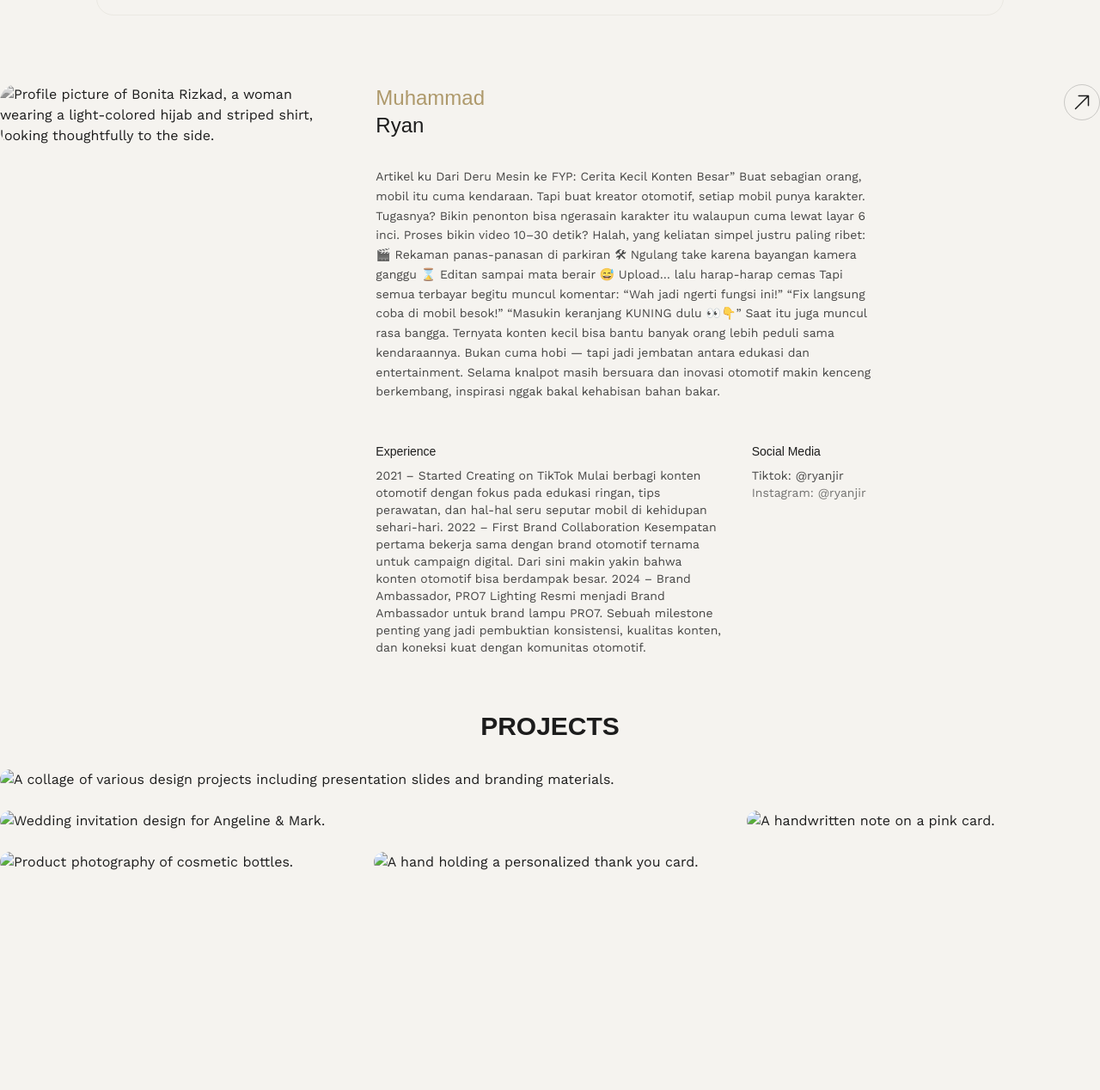
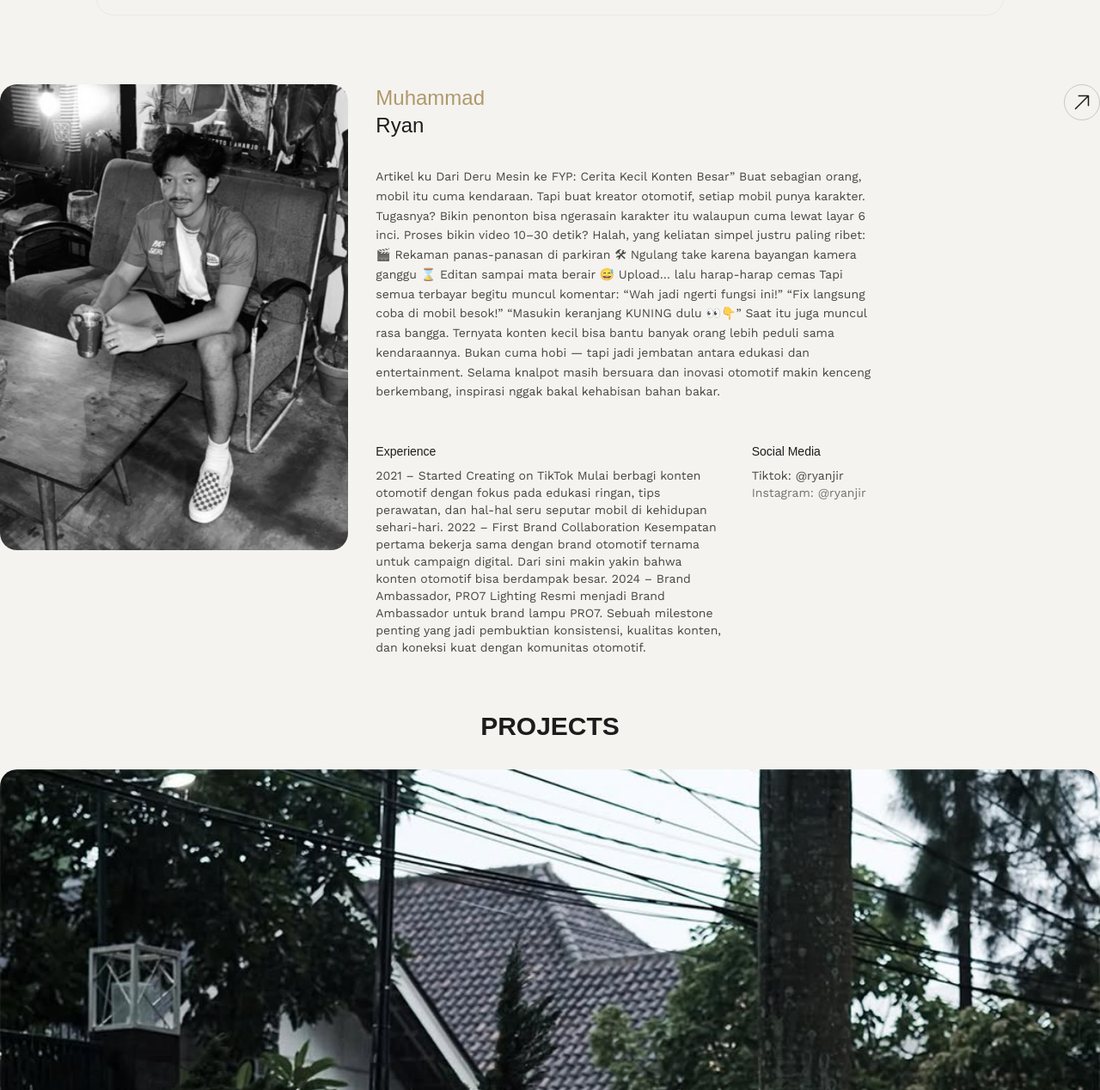
Before and after one commit to Syahrul237/Ryan, a plain HTML site: page index.html in a window 1280 px wide. Shown: the part 412-1680 px from the top of the page at 86% size. Before the commit the page ends 1427 px from the top, so only its background shows below. Drawn offline with nearby package versions, Linux system fonts and the light colour scheme; a web font is replaced by a local one.

Commit message:
Update image source paths in index.html

```diff
--- a/index.html
+++ b/index.html
@@ -87,7 +87,7 @@
 </header>
 <section class="mt-8 grid grid-cols-1 md:grid-cols-3 gap-8">
 <div class="md:col-span-1">
-<img alt="Profile picture of Bonita Rizkad, a woman wearing a light-colored hijab and striped shirt, looking thoughtfully to the side." class="w-full h-auto object-cover rounded-xl grayscale" loading="lazy" src="images/Screenshot 2025-12-06 064610.JPG"/>
+<img alt="Profile picture of Bonita Rizkad, a woman wearing a light-colored hijab and striped shirt, looking thoughtfully to the side." class="w-full h-auto object-cover rounded-xl grayscale" loading="lazy" src="Screenshot 2025-12-06 064610.JPG"/>
 </div>
 <div class="md:col-span-2 space-y-8 text-sm">
 <div class="flex justify-between items-start">
@@ -148,19 +148,19 @@ Resmi menjadi Brand Ambassador untuk brand lampu PRO7. Sebuah milestone penting
 <h2 class="font-unbounded text-3xl font-bold mb-8 text-center">PROJECTS</h2>
 <div class="grid grid-cols-1 md:grid-cols-2 lg:grid-cols-3 gap-6">
 <div class="lg:col-span-3">
-<img alt="A collage of various design projects including presentation slides and branding materials." class="w-full h-auto object-cover rounded-xl" loading="lazy" src="images/IMG_1620.JPG"/>
+<img alt="A collage of various design projects including presentation slides and branding materials." class="w-full h-auto object-cover rounded-xl" loading="lazy" src="IMG_1620.JPG"/>
 </div>
 <div class="md:col-span-2">
-<img alt="Wedding invitation design for Angeline &amp; Mark." class="w-full h-auto object-cover rounded-xl" loading="lazy" src="images/IMG_1621.JPG"/>
+<img alt="Wedding invitation design for Angeline &amp; Mark." class="w-full h-auto object-cover rounded-xl" loading="lazy" src="IMG_1621.JPG"/>
 </div>
 <div>
-<img alt="A handwritten note on a pink card." class="w-full h-auto object-cover rounded-xl" loading="lazy" src="images/IMG_1627.JPG"/>
+<img alt="A handwritten note on a pink card." class="w-full h-auto object-cover rounded-xl" loading="lazy" src="IMG_1627.JPG"/>
 </div>
 <div>
-<img alt="Product photography of cosmetic bottles." class="w-full h-auto object-cover rounded-xl" loading="lazy" src="images/IMG_1622.JPG"/>
+<img alt="Product photography of cosmetic bottles." class="w-full h-auto object-cover rounded-xl" loading="lazy" src="IMG_1622.JPG"/>
 </div>
 <div class="md:col-span-2">
-<img alt="A hand holding a personalized thank you card." class="w-full h-auto object-cover rounded-xl" loading="lazy" src="images/IMG_1623.JPG"/>
+<img alt="A hand holding a personalized thank you card." class="w-full h-auto object-cover rounded-xl" loading="lazy" src="IMG_1623.JPG"/>
 </div>
 </div>
 </section>
```
